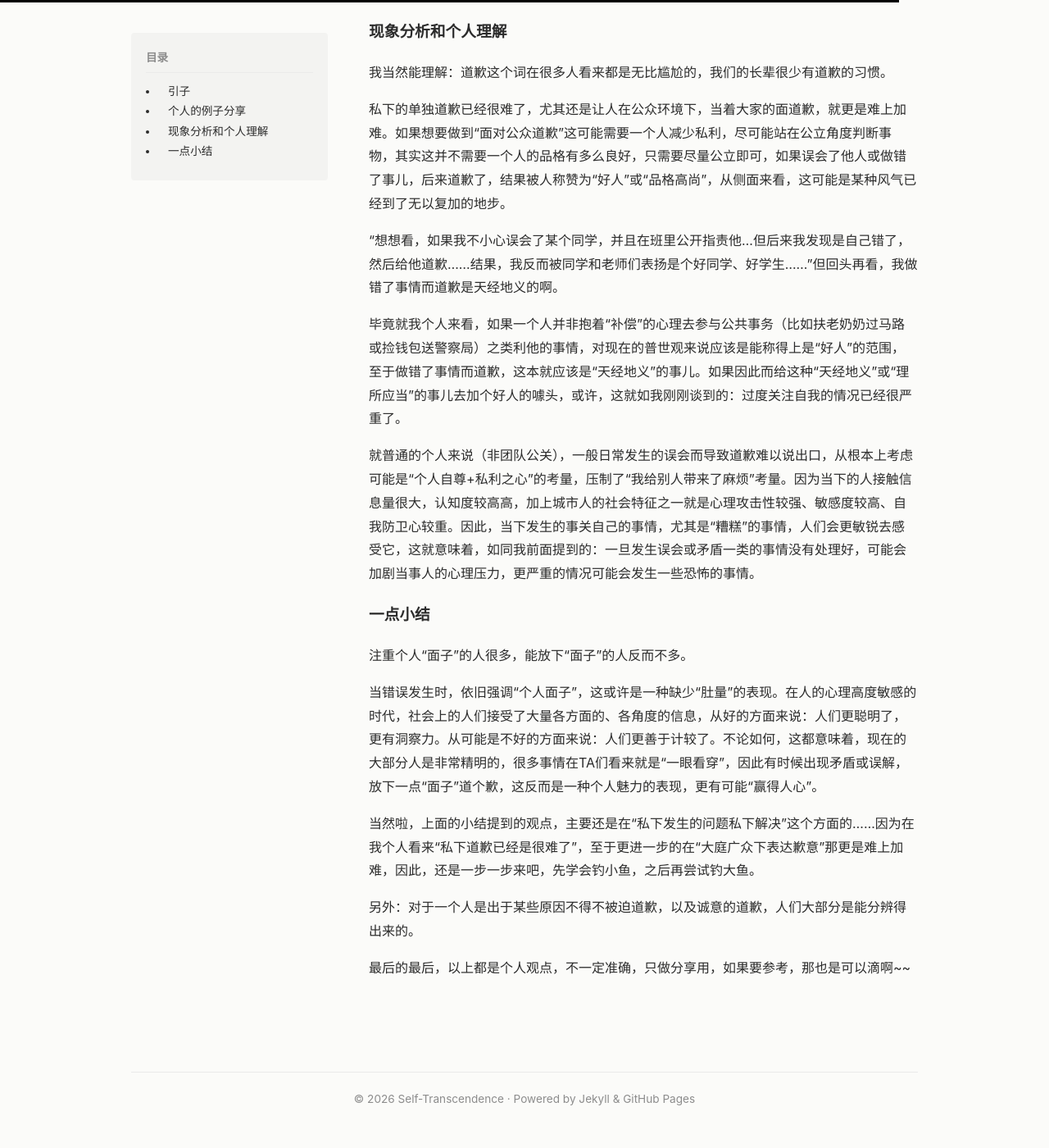
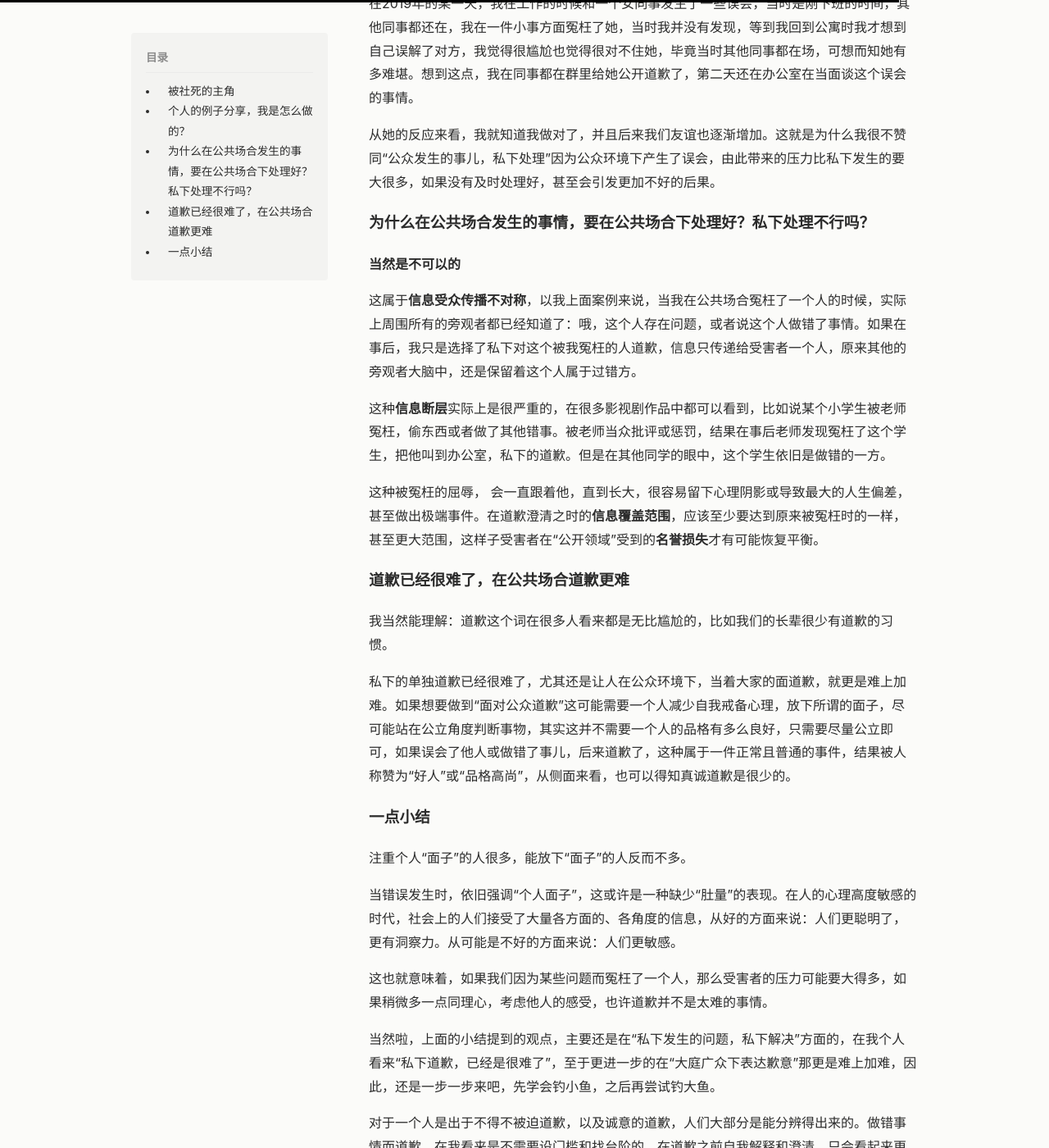
Before and after one commit to Natural-system/self-transcendence, a Jekyll site: the page built from _posts/2020-03-24-公众发生的公众处理，私下发生的私下解决——观电影《处子之山》有感.md, in a window 1280 px wide and 1400 px high, scrolled down 1433 px. Shown: the whole window at 82% size. Built offline with Jekyll 4.4.1, drawn with Linux system fonts in a browser that asks for light colours; comment, search, counter and statistics services are not loaded; some of the changed text lies outside the part shown.

Commit message:
关于道歉文章的修改。

```diff
--- a/_posts/2020-03-24-公众发生的公众处理，私下发生的私下解决——观电影《处子之山》有感.md
+++ b/_posts/2020-03-24-公众发生的公众处理，私下发生的私下解决——观电影《处子之山》有感.md
@@ -7,7 +7,7 @@ categories: 其他
 
 > 这篇文章是2019年前后，我基于 WordPress网站的老文章，属于重新搬运过来，如果有些资源、信息或链接过时了，是正常现象。
 
-### 引子
+### 被社死的主角
 
 今天晚上我在看《处子之山》，这是一部丹麦电影，主角是一个大龄未婚也没有女友的男子，他和母亲住在一起，对他来说，他身上还有一个很容易引发误解的“毛病”——内向。他不善言辞，但他反而愿意倾听一些儿童的心声，有一次他的邻居6岁左右的女儿因为钥匙掉了而被锁在门外，小女孩的父亲正在上班还没回来，因此这个孩子就去了男主角家中，男主角和她一起玩了他很喜欢的二战游戏，不过，这也是导火索。
 
@@ -19,34 +19,42 @@ categories: 其他
 
 小女孩的父亲私下道歉之后，并没有公布真相，这种行为让男主依旧承受社区居民的道德压力。
 
-以上就是我通过看这部电影，而想到的一个：“公共问题私下处理”的现象，让我想到一个我自己的例子，当然啦，我并没有这样做。
+《处子之山》如果说这部电影对有些人来说比较陌生的话，那么同样是丹麦的《狩猎》这部电影，可能很多人就熟悉了，《狩猎》电影里面的主角和《处子之山》这部电影的主角遭遇的情况有些相似，但是狩猎这部电影导致的后果更严重，想想看，按照狩猎这部电影中的剧情发展左推测，假设有些冤枉《狩猎》这部电影主角的小镇居民，知道了主角是被冤枉之后，他们有没有可能会开一个面对全镇的发布会，隆重宣布主角是被冤枉的？
 
-### 个人的例子分享
+我们都知道，这基本上不可能，想要让整个小镇的人（或很多人）承认他们都做错了，冤枉了别人吗？这种巨大的道德压力，是很难被接受的。
+
+以上就是我通过看这部电影，而想到的一个：“公共问题私下处理”的现象，让我想到一个我自己的例子，当然啦，我并没有和其她人那样做，我还是选择公共处理这样做。
+
+### 个人的例子分享，我是怎么做的？
 
 在2019年的某一天，我在工作的时候和一个女同事发生了一些误会，当时是刚下班的时间，其他同事都还在，我在一件小事方面冤枉了她，当时我并没有发现，等到我回到公寓时我才想到自己误解了对方，我觉得很尴尬也觉得很对不住她，毕竟当时其他同事都在场，可想而知她有多难堪。想到这点，我在同事都在群里给她公开道歉了，第二天还在办公室在当面谈这个误会的事情。
 
 从她的反应来看，我就知道我做对了，并且后来我们友谊也逐渐增加。这就是为什么我很不赞同“公众发生的事儿，私下处理”因为公众环境下产生了误会，由此带来的压力比私下发生的要大很多，如果没有及时处理好，甚至会引发更加不好的后果。
 
-### 现象分析和个人理解
+### 为什么在公共场合发生的事情，要在公共场合下处理好？私下处理不行吗？
 
-我当然能理解：道歉这个词在很多人看来都是无比尴尬的，我们的长辈很少有道歉的习惯。
+**当然是不可以的**
 
-私下的单独道歉已经很难了，尤其还是让人在公众环境下，当着大家的面道歉，就更是难上加难。如果想要做到“面对公众道歉”这可能需要一个人减少私利，尽可能站在公立角度判断事物，其实这并不需要一个人的品格有多么良好，只需要尽量公立即可，如果误会了他人或做错了事儿，后来道歉了，结果被人称赞为“好人”或“品格高尚”，从侧面来看，这可能是某种风气已经到了无以复加的地步。
+这属于**信息受众传播不对称**，以我上面案例来说，当我在公共场合冤枉了一个人的时候，实际上周围所有的旁观者都已经知道了：哦，这个人存在问题，或者说这个人做错了事情。如果在事后，我只是选择了私下对这个被我冤枉的人道歉，信息只传递给受害者一个人，原来其他的旁观者大脑中，还是保留着这个人属于过错方。
 
-“想想看，如果我不小心误会了某个同学，并且在班里公开指责他…但后来我发现是自己错了，然后给他道歉……结果，我反而被同学和老师们表扬是个好同学、好学生……”但回头再看，我做错了事情而道歉是天经地义的啊。
+这种**信息断层**实际上是很严重的，在很多影视剧作品中都可以看到，比如说某个小学生被老师冤枉，偷东西或者做了其他错事。被老师当众批评或惩罚，结果在事后老师发现冤枉了这个学生，把他叫到办公室，私下的道歉。但是在其他同学的眼中，这个学生依旧是做错的一方。
 
-毕竟就我个人来看，如果一个人并非抱着“补偿”的心理去参与公共事务（比如扶老奶奶过马路或捡钱包送警察局）之类利他的事情，对现在的普世观来说应该是能称得上是“好人”的范围，至于做错了事情而道歉，这本就应该是“天经地义”的事儿。如果因此而给这种“天经地义”或“理所应当”的事儿去加个好人的噱头，或许，这就如我刚刚谈到的：过度关注自我的情况已经很严重了。
+这种被冤枉的屈辱， 会一直跟着他，直到长大，很容易留下心理阴影或导致最大的人生偏差，甚至做出极端事件。在道歉澄清之时的**信息覆盖范围**，应该至少要达到原来被冤枉时的一样，甚至更大范围，这样子受害者在“公开领域”受到的**名誉损失**才有可能恢复平衡。
 
-就普通的个人来说（非团队公关），一般日常发生的误会而导致道歉难以说出口，从根本上考虑可能是“个人自尊+私利之心”的考量，压制了“我给别人带来了麻烦”考量。因为当下的人接触信息量很大，认知度较高高，加上城市人的社会特征之一就是心理攻击性较强、敏感度较高、自我防卫心较重。因此，当下发生的事关自己的事情，尤其是“糟糕”的事情，人们会更敏锐去感受它，这就意味着，如同我前面提到的：一旦发生误会或矛盾一类的事情没有处理好，可能会加剧当事人的心理压力，更严重的情况可能会发生一些恐怖的事情。
+### 道歉已经很难了，在公共场合道歉更难
+
+我当然能理解：道歉这个词在很多人看来都是无比尴尬的，比如我们的长辈很少有道歉的习惯。
+
+私下的单独道歉已经很难了，尤其还是让人在公众环境下，当着大家的面道歉，就更是难上加难。如果想要做到“面对公众道歉”这可能需要一个人减少自我戒备心理，放下所谓的面子，尽可能站在公立角度判断事物，其实这并不需要一个人的品格有多么良好，只需要尽量公立即可，如果误会了他人或做错了事儿，后来道歉了，这种属于一件正常且普通的事件，结果被人称赞为“好人”或“品格高尚”，从侧面来看，也可以得知真诚道歉是很少的。
 
 ### 一点小结
 
 注重个人“面子”的人很多，能放下“面子”的人反而不多。
 
-当错误发生时，依旧强调“个人面子”，这或许是一种缺少“肚量”的表现。在人的心理高度敏感的时代，社会上的人们接受了大量各方面的、各角度的信息，从好的方面来说：人们更聪明了，更有洞察力。从可能是不好的方面来说：人们更善于计较了。不论如何，这都意味着，现在的大部分人是非常精明的，很多事情在TA们看来就是“一眼看穿”，因此有时候出现矛盾或误解，放下一点“面子”道个歉，这反而是一种个人魅力的表现，更有可能“赢得人心”。
+当错误发生时，依旧强调“个人面子”，这或许是一种缺少“肚量”的表现。在人的心理高度敏感的时代，社会上的人们接受了大量各方面的、各角度的信息，从好的方面来说：人们更聪明了，更有洞察力。从可能是不好的方面来说：人们更敏感。
 
-当然啦，上面的小结提到的观点，主要还是在“私下发生的问题私下解决”这个方面的……因为在我个人看来“私下道歉已经是很难了”，至于更进一步的在“大庭广众下表达歉意”那更是难上加难，因此，还是一步一步来吧，先学会钓小鱼，之后再尝试钓大鱼。
+这也就意味着，如果我们因为某些问题而冤枉了一个人，那么受害者的压力可能要大得多，如果稍微多一点同理心，考虑他人的感受，也许道歉并不是太难的事情。
 
-另外：对于一个人是出于某些原因不得不被迫道歉，以及诚意的道歉，人们大部分是能分辨得出来的。
+当然啦，上面的小结提到的观点，主要还是在“私下发生的问题，私下解决”方面的，在我个人看来“私下道歉，已经是很难了”，至于更进一步的在“大庭广众下表达歉意”那更是难上加难，因此，还是一步一步来吧，先学会钓小鱼，之后再尝试钓大鱼。
 
-最后的最后，以上都是个人观点，不一定准确，只做分享用，如果要参考，那也是可以滴啊~~
+对于一个人是出于不得不被迫道歉，以及诚意的道歉，人们大部分是能分辨得出来的。做错事情而道歉，在我看来是不需要设门槛和找台阶的，在道歉之前自我解释和澄清，只会看起来更缺乏诚意。
```
